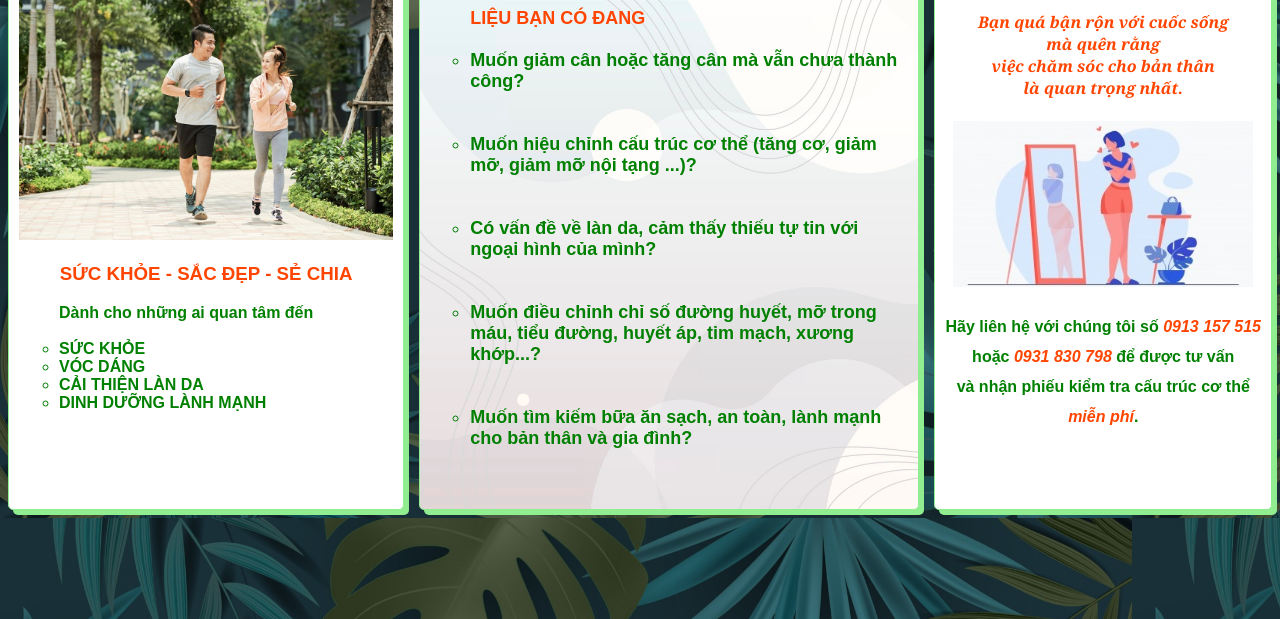
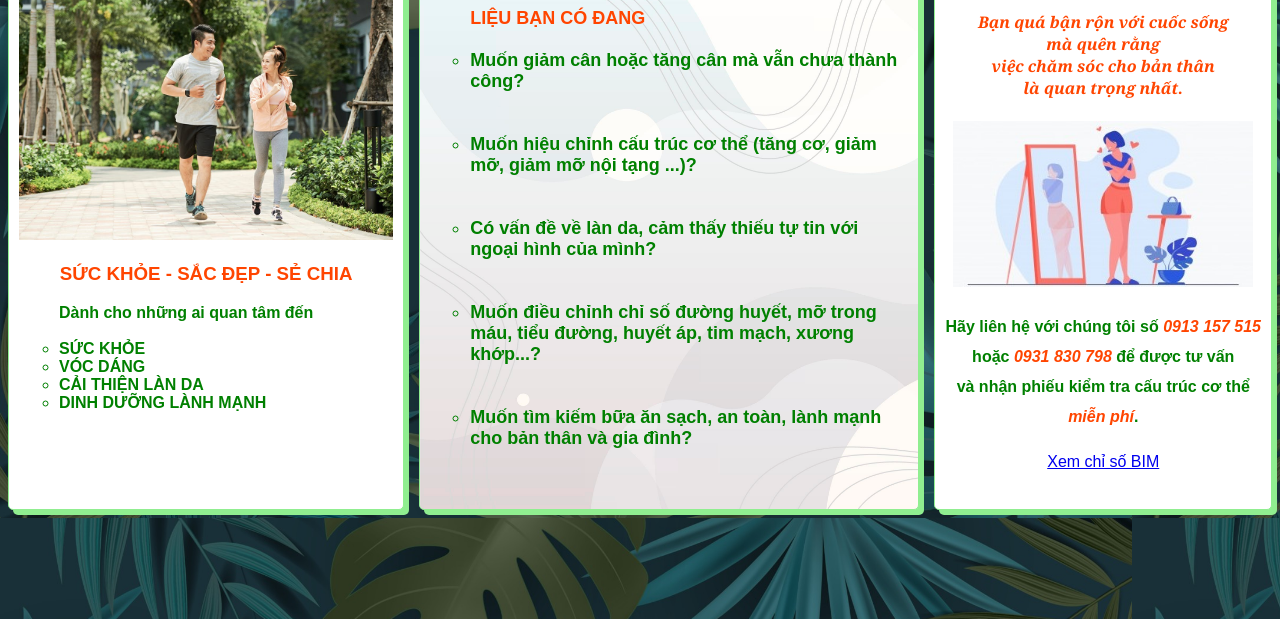
Before and after one commit to VanNTT-F/HOANGLAN3S, a plain HTML site: page index.html in a window 1280 px wide. Shown: the part 181-800 px from the top of the page. Drawn offline with Linux system fonts and the light colour scheme.

Commit message:
Update index.html

```diff
--- a/index.html
+++ b/index.html
@@ -108,6 +108,7 @@
                 là quan trọng nhất.</i></h4>
             <img src="Images/lady-standing-mirror.jpg" width="300px" alt="Lady"><br>
             <h4 style="color:green; line-height: 30px;">Hãy liên hệ với chúng tôi số <em>0913 157 515</em><br> hoặc <em>0931 830 798</em> để được tư vấn<br> và nhận phiếu kiểm tra cấu trúc cơ thể<br><em>miễn phí</em>.</h4>
+            <a href="https://vanntt-f.github.io/BMICalculate/" target="_blank">Xem chỉ số BIM</a>
         </div>
     </div>
 </body>
```
